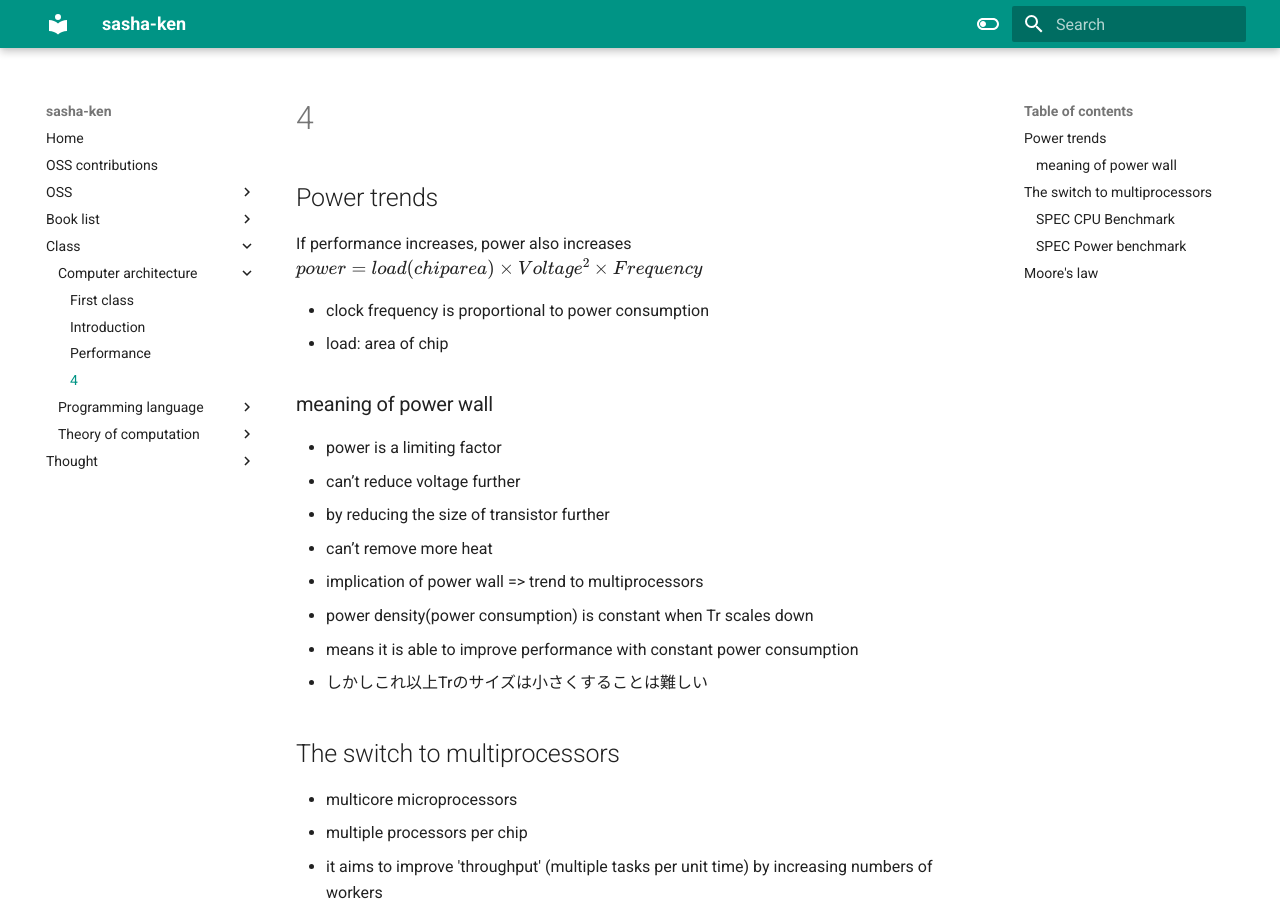
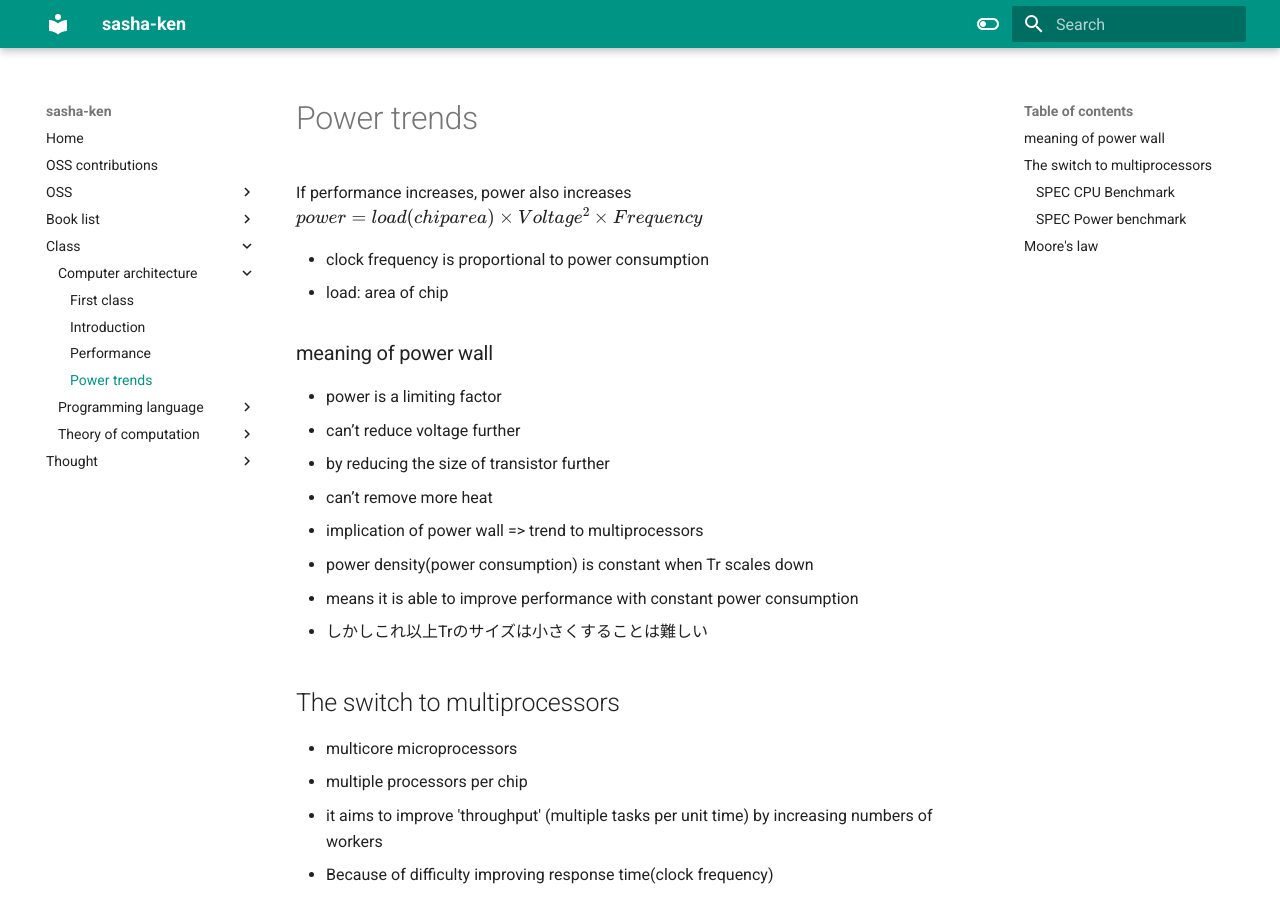
Before and after one commit to quinn-sasha/sasha-ken, an MkDocs documentation site: the page built from docs/class/computer_architecture/4.md, in a window 1280 px wide and 900 px high. Built offline with MkDocs 1.6.1 and Material for MkDocs 9.7.7, drawn with Linux system fonts in a browser that asks for light colours.

Commit message:
Fixed first level heading

```diff
--- a/docs/class/computer_architecture/4.md
+++ b/docs/class/computer_architecture/4.md
@@ -1,4 +1,4 @@
-## Power trends
+# Power trends
 
 If performance increases, power also increases
 $power = load(chip area) \times Voltage^2 \times Frequency$
@@ -10,7 +10,7 @@ $power = load(chip area) \times Voltage^2 \times Frequency$
 
 - power is a limiting factor
   - can’t reduce voltage further
-   - by reducing the size of transistor further
+  - by reducing the size of transistor further
   - can’t remove more heat
   - implication of power wall => trend to multiprocessors
 - power density(power consumption) is constant when Tr scales down
@@ -25,9 +25,9 @@ $power = load(chip area) \times Voltage^2 \times Frequency$
   - Because of difficulty improving response time(clock frequency)
 
 - problem
-   - communication difficulties
-   - some tasks cannot be divided (load balancing)
-   - programming for performance (parallel programming is hard)
+  - communication difficulties
+  - some tasks cannot be divided (load balancing)
+  - programming for performance (parallel programming is hard)
 
 ### SPEC CPU Benchmark
 
```
